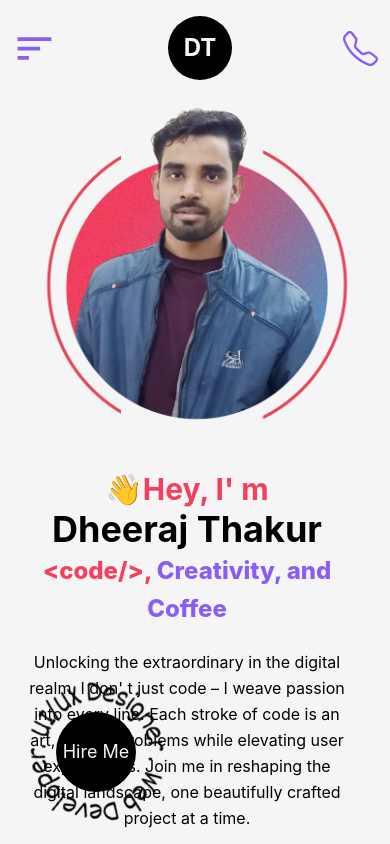
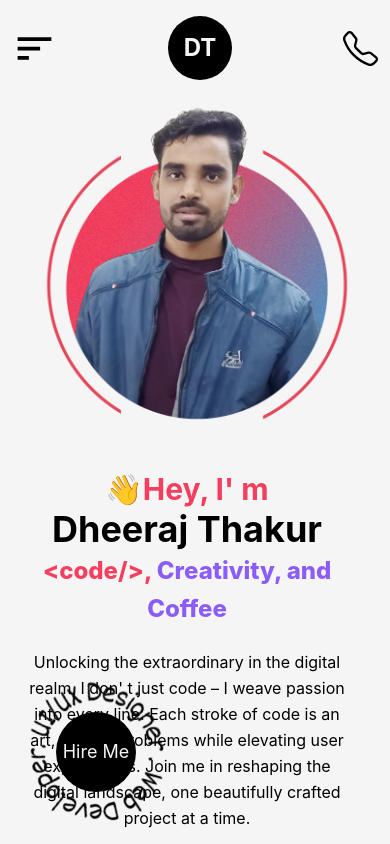
Before and after one commit to DheerajTha/Dheeraj-portfolio, a Next.js app: page / in a window 390 px wide. Shown: the top 844 px of the page. Built offline with nearby package versions, Linux system fonts and the light colour scheme.

Commit message:
Update Navbar.js

```diff
--- a/src/components/Navbar.js
+++ b/src/components/Navbar.js
@@ -71,7 +71,7 @@ const Navbar = () => {
         <MdSort
           onClick={() => settoggle(!toggle)}
           size={45}
-          className="  text-secondary transition-all duration-1000 ease-out lg:hidden"
+          className="  text-dark transition-all duration-1000 ease-out lg:hidden"
         />
 
         <div>
@@ -96,7 +96,7 @@ const Navbar = () => {
         <BsTelephone
           onClick={() => settoggle(!toggle)}
           size={35}
-          className="  text-secondary transition-all duration-1000 ease-out lg:hidden"
+          className="  text-dark transition-all duration-1000 ease-out lg:hidden"
         />
       </div>
       <nav
```
